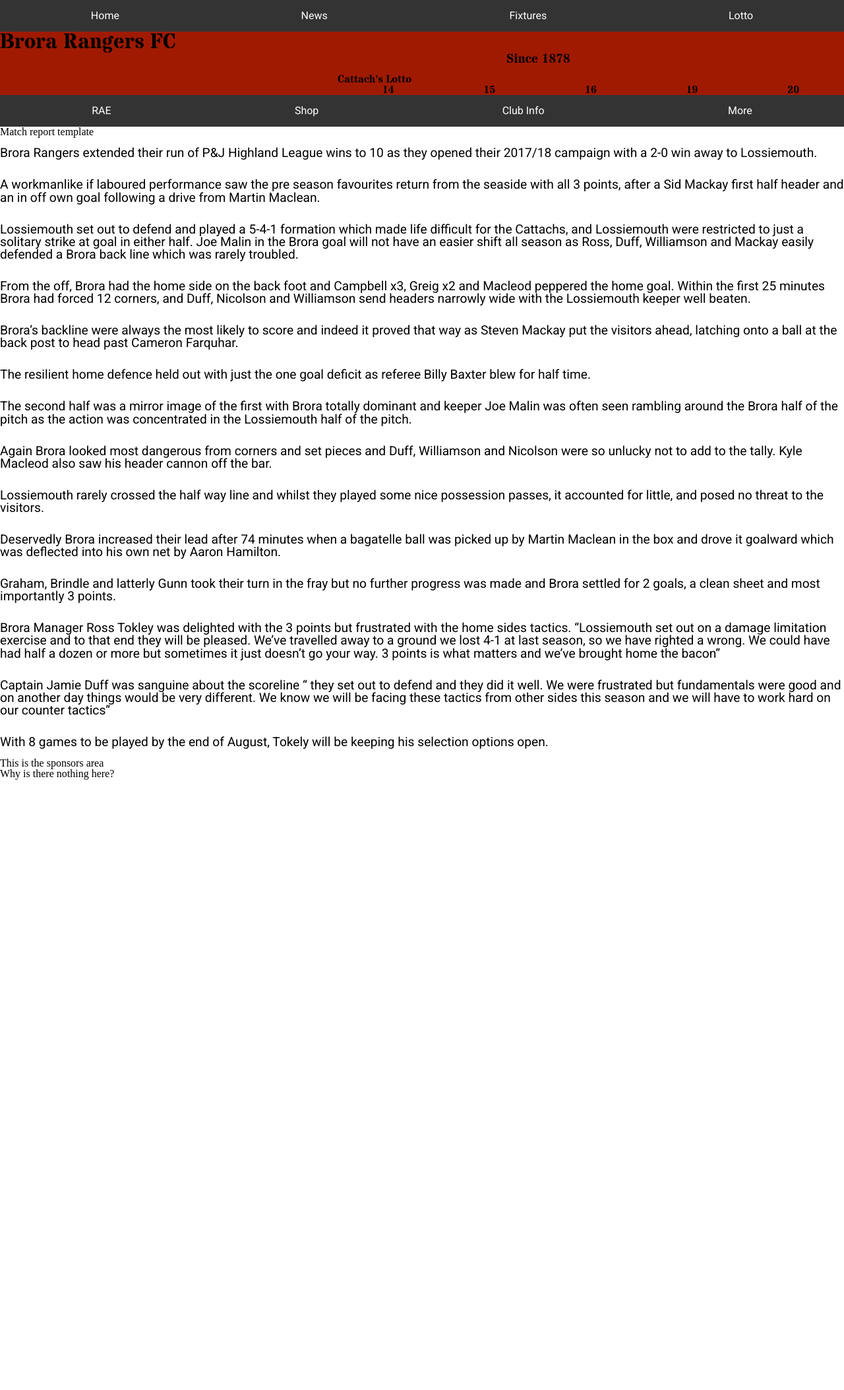
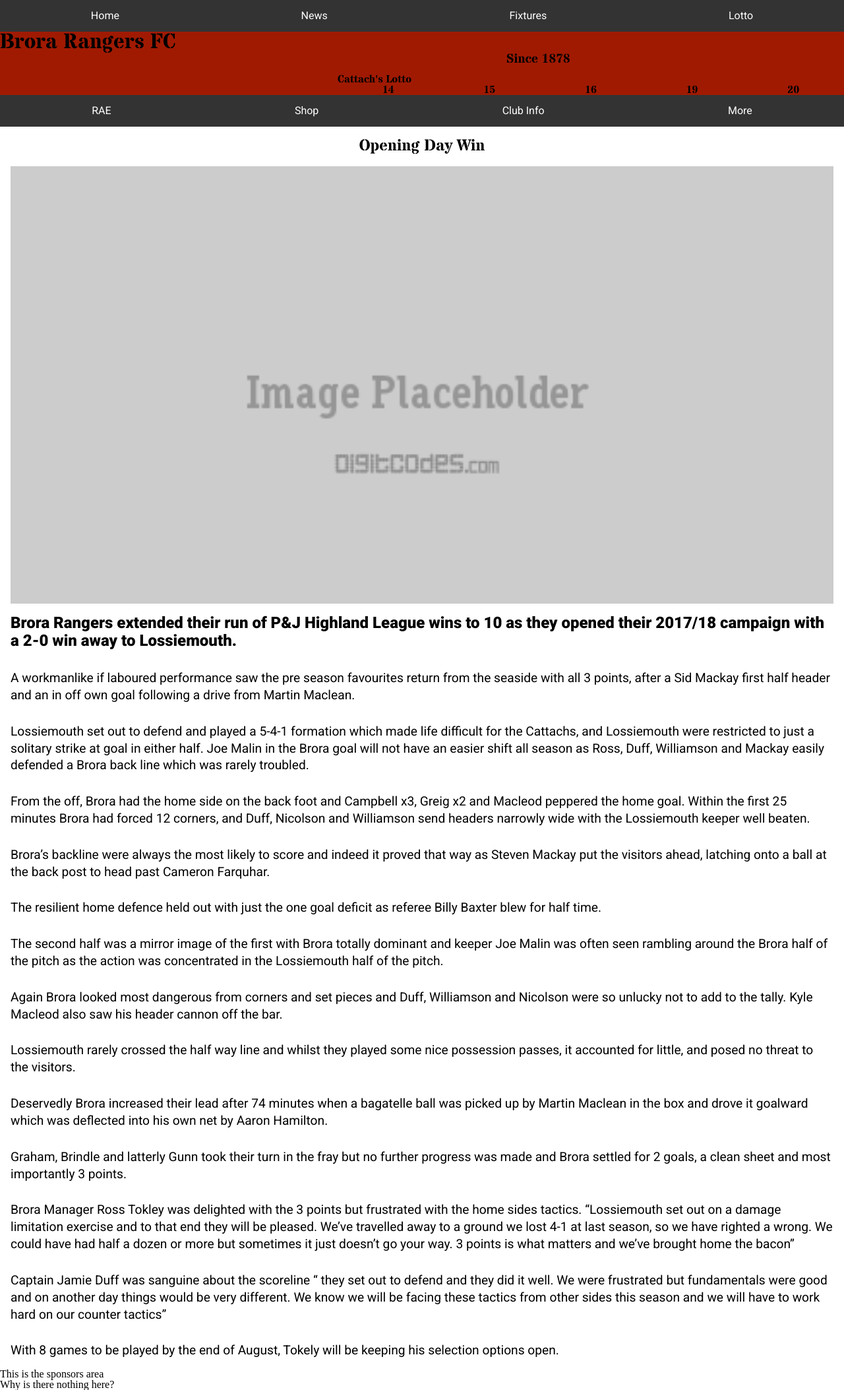
Before and after one commit to digitalbrora/club-website, a Jekyll site: the page built from _posts/match-reports/2018-05-15-opening-day-win.md, in a window 1280 px wide. Shown: the whole page at 66% size. Built offline with Jekyll 4.4.1, drawn with Linux system fonts in a browser that asks for light colours; a script that is not in the unit is left out; before the commit the page ends 1181 px from its top, so only the background shows below that.

Commit message:
Just some minor tidying before looking at breakpoints

```diff
--- a/_layouts/match-report.html
+++ b/_layouts/match-report.html
@@ -1,8 +1,24 @@
 ---
 layout: base
 ---
-<h2>Match report template</h2>
+<article class="news">
+  <section class="headline">
+    <h1>{{ page.title }}</h1>
+  </section>
 
-<article class="">
-  {{ content }}
+  <section class="feature-image">
+    {% if page.feature-image %}
+    <img src="{{ page.feature-image }}" alt="">
+    {% else %}
+    <img src="/build/images/uploads/image-placeholder.png" alt="">
+    {% endif %}
+  </section>
+
+  <section class="excerpt">
+    <p><strong>{{ page.excerpt | strip_html | strip_newlines }}</strong></p>
+  </section>
+
+  <section class="article">
+    {{ content | remove: page.excerpt }}
+  </section>
 </article>
--- a/build/scss/_fonts.scss
+++ b/build/scss/_fonts.scss
@@ -28,9 +28,12 @@
     font-family: $sans-font;
     font-weight: 400;
     font-size: 1.2em;
+    line-height: 1.35;
     padding: 0.75em 0;
     strong  {
       font-weight: 900;
+      font-size: 1.25em;
+      line-height: 100%;
     }
   }
 }
--- a/build/scss/_layout.scss
+++ b/build/scss/_layout.scss
@@ -73,6 +73,7 @@
   grid-column-start: 2;
   grid-column-end: -2;
   grid-row-start: 1;
+  text-align: center;
   //grid-row-end: 2;
 }
 
--- a/css/main.css
+++ b/css/main.css
@@ -107,7 +107,8 @@
 .headline {
   grid-column-start: 2;
   grid-column-end: -2;
-  grid-row-start: 1; }
+  grid-row-start: 1;
+  text-align: center; }
 
 .feature-image {
   grid-column-start: 2;
@@ -149,6 +150,9 @@
   font-family: "Roboto", sans-serif;
   font-weight: 400;
   font-size: 1.2em;
+  line-height: 1.35;
   padding: 0.75em 0; }
   article p strong {
-    font-weight: 900; }
+    font-weight: 900;
+    font-size: 1.25em;
+    line-height: 100%; }
```
Also changed, not shown: _layouts/match-preview.html (+19 -3 lines).
